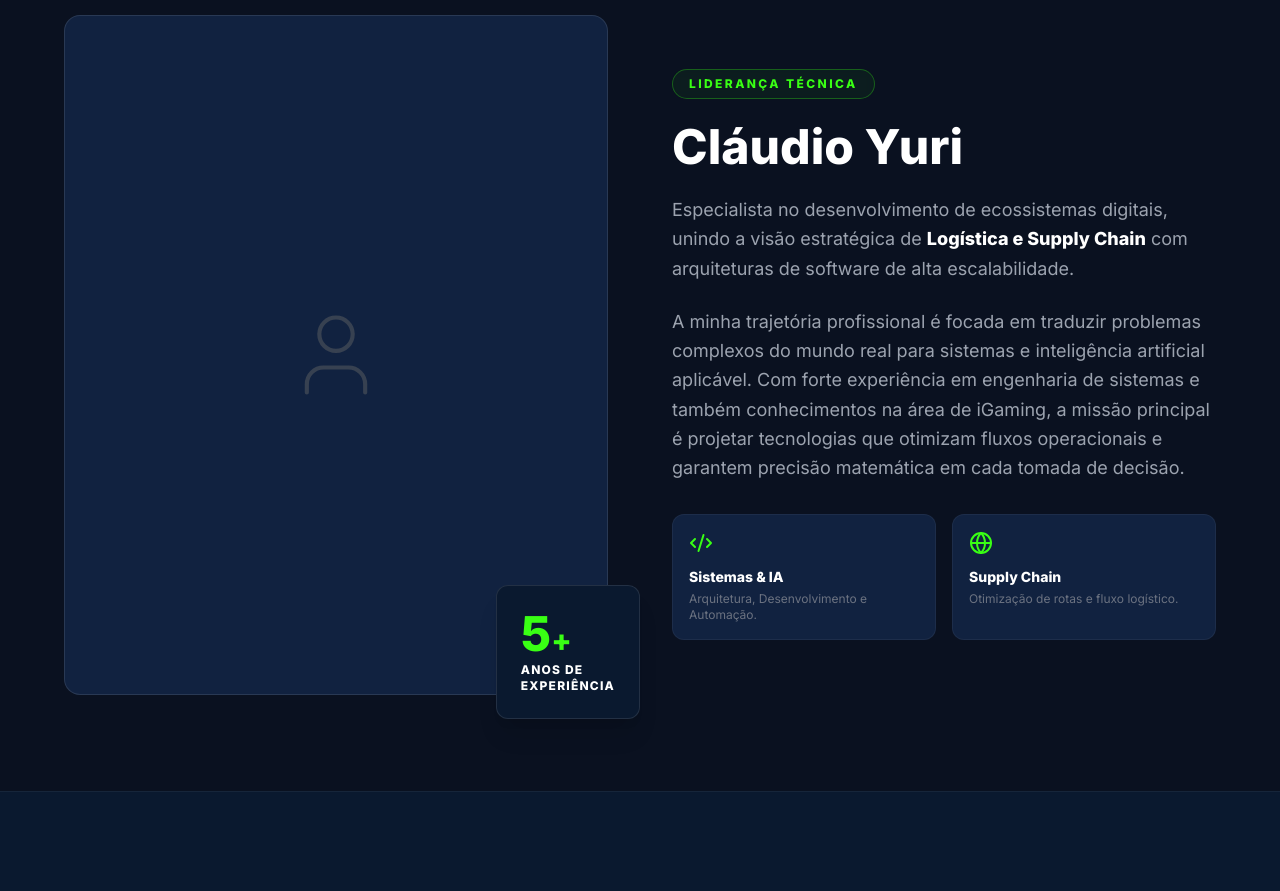
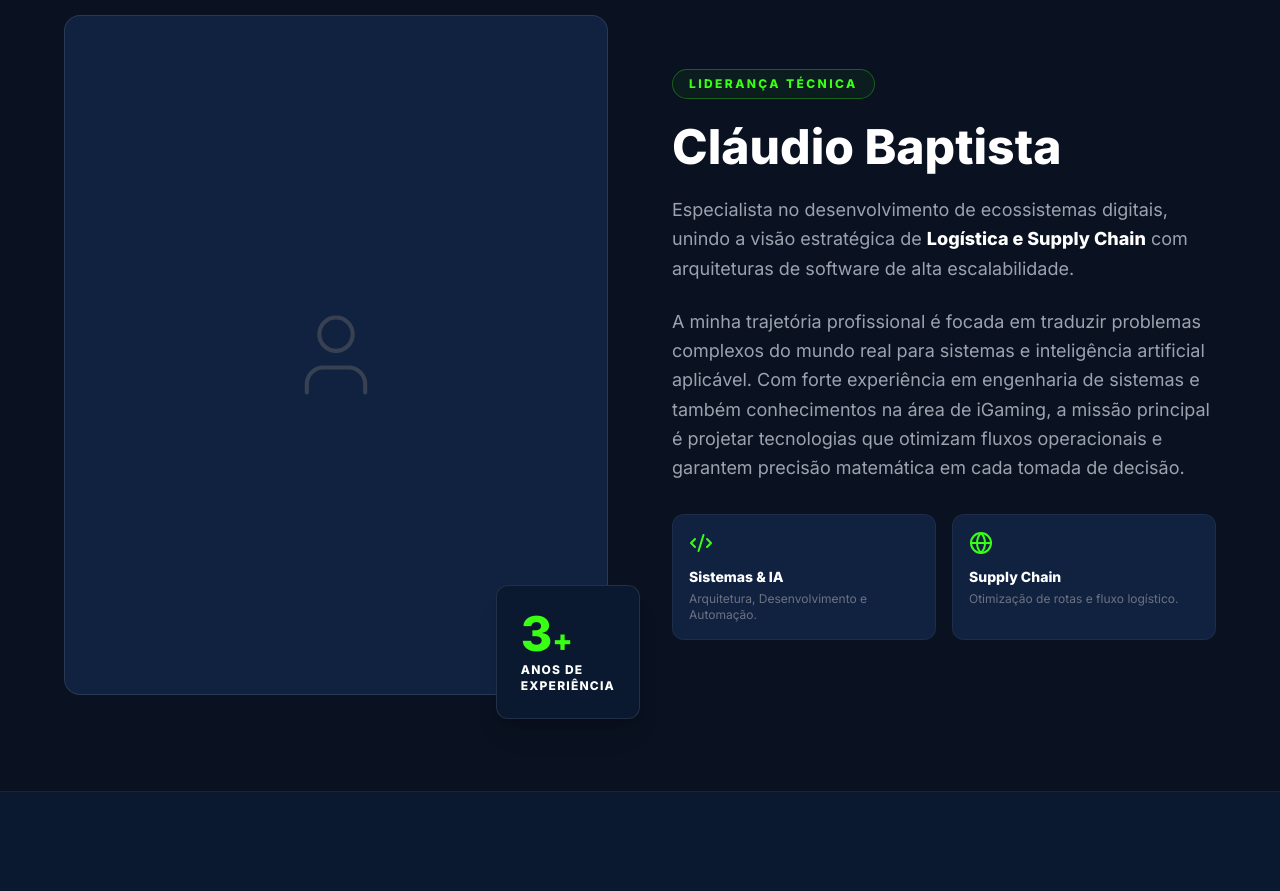
Before and after one commit to ClaudioBaptista/portfolio-claudio, a React (Vite) app: page / in a window 1280 px wide. Shown: the part 1700-2591 px from the top of the page. Built offline with nearby package versions, Linux system fonts and the light colour scheme.

Commit message:
Ajuste de nome para Cláudio Baptista e 3 anos de experiência

```diff
--- a/src/App.jsx
+++ b/src/App.jsx
@@ -227,13 +227,12 @@ const App = () => {
 
           <motion.div initial={{ opacity: 0, scale: 0.95 }} whileInView={{ opacity: 1, scale: 1 }} viewport={{ once: true }} transition={{ duration: 0.6 }} className="relative">
             <div className={`aspect-square md:aspect-[4/5] rounded-2xl overflow-hidden border flex items-center justify-center ${theme === 'dark' ? 'bg-card border-white/10' : 'bg-white border-gray-200 shadow-sm'} relative group`}>
-               {/* Aqui você pode colocar a tag <img src="/sua-foto.jpg" /> futuramente. Por enquanto deixei um ícone moderno de avatar */}
                <User size={100} strokeWidth={1} className={theme === 'dark' ? 'text-gray-700' : 'text-gray-300'} />
                <div className={`absolute inset-0 opacity-0 group-hover:opacity-100 transition-opacity duration-500 pointer-events-none ${theme === 'dark' ? 'bg-neon/5' : 'bg-green-600/5'}`} />
             </div>
 
             <div className={`absolute -bottom-6 -right-6 md:-right-8 p-6 rounded-xl border shadow-xl ${theme === 'dark' ? 'bg-background border-white/10' : 'bg-white border-gray-200'}`}>
-               <p className={`text-5xl font-extrabold mb-1 ${neonTextClass}`}>5<span className="text-3xl">+</span></p>
+               <p className={`text-5xl font-extrabold mb-1 ${neonTextClass}`}>3<span className="text-3xl">+</span></p>
                <p className={`text-xs font-bold uppercase tracking-widest ${theme === 'dark' ? 'text-white' : 'text-gray-900'}`}>Anos de<br/>Experiência</p>
             </div>
           </motion.div>
@@ -243,7 +242,7 @@ const App = () => {
                <span className={`${neonTextClass} text-xs font-bold tracking-[0.2em] uppercase`}>Liderança Técnica</span>
             </div>
             <h2 className={`text-4xl md:text-5xl font-extrabold mb-6 ${theme === 'dark' ? 'text-white' : 'text-gray-900'}`}>
-              Cláudio Yuri
+              Cláudio Baptista
             </h2>
             <p className={`text-lg mb-6 leading-relaxed ${theme === 'dark' ? 'text-gray-400' : 'text-gray-600'}`}>
               Especialista no desenvolvimento de ecossistemas digitais, unindo a visão estratégica de <strong className={theme === 'dark' ? 'text-white' : 'text-gray-900'}>Logística e Supply Chain</strong> com arquiteturas de software de alta escalabilidade.
```
